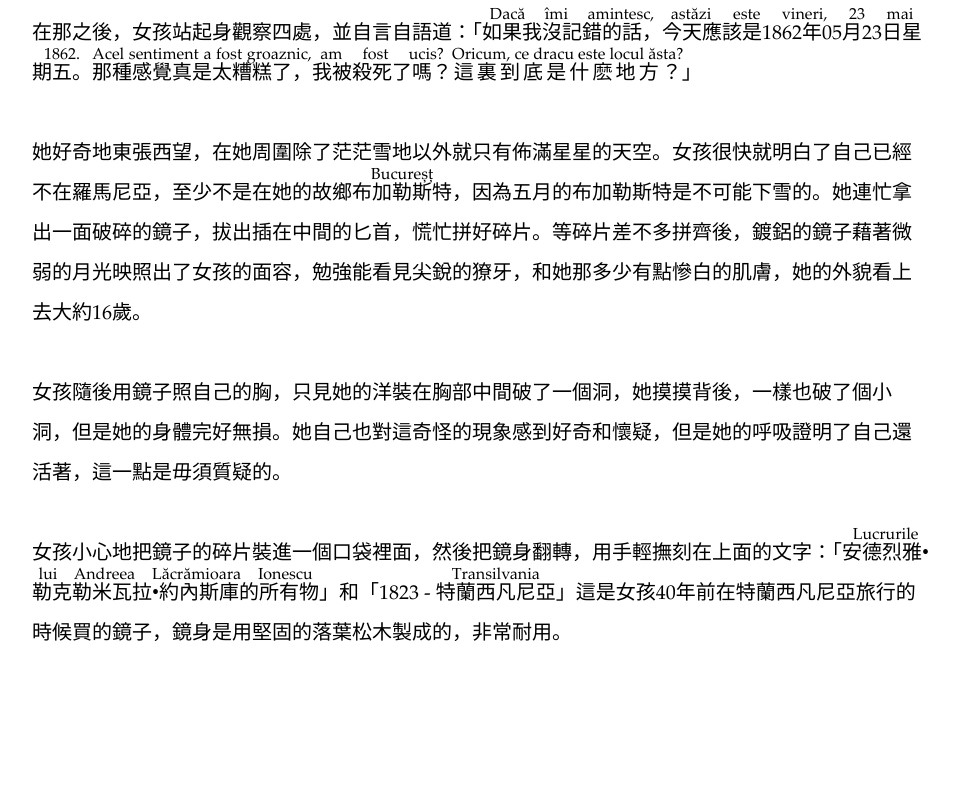
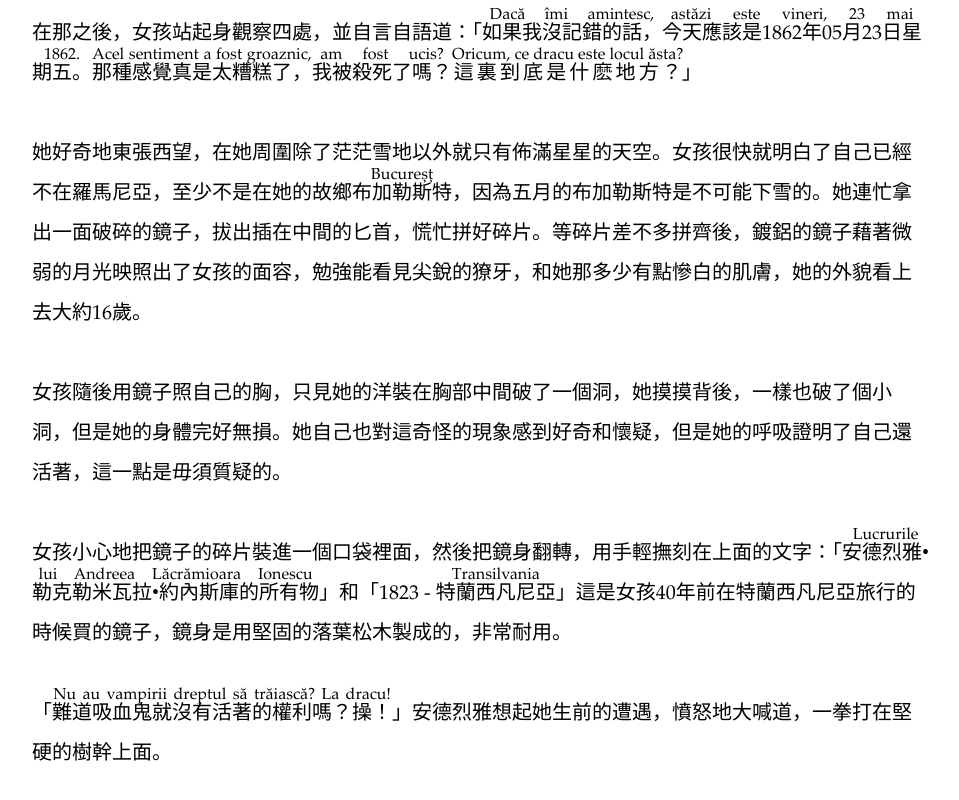
Before and after one commit to YamiyoshinLevi/Landing-Page-React, a plain HTML site: page novels/Vampire-01.html in a window 1280 px wide. Shown: the part 751-1551 px from the top of the page, without its empty margins (158-1117 px from the left). Before the commit the page ends 1437 px from the top, so only its background shows below. Drawn offline with Linux system fonts and the light colour scheme; a web font is replaced by a local one.

Commit message:
Update Vampire-01.html

```diff
--- a/novels/Vampire-01.html
+++ b/novels/Vampire-01.html
@@ -46,6 +46,8 @@
               女孩隨後用鏡子照自己的胸，只見她的洋裝在胸部中間破了一個洞，她摸摸背後，一樣也破了個小洞，但是她的身體完好無損。她自己也對這奇怪的現象感到好奇和懷疑，但是她的呼吸證明了自己還活著，這一點是毋須質疑的。
               <br><br>
               女孩小心地把鏡子的碎片裝進一個口袋裡面，然後把鏡身翻轉，用手輕撫刻在上面的文字：「<ruby>安德烈雅•勒克勒米瓦拉•約內斯庫的所有物<rt>Lucrurile lui Andreea Lăcrămioara Ionescu</rt></ruby>」和「1823 - <ruby>特蘭西凡尼亞<rt>Transilvania</rt></ruby>」這是女孩40年前在特蘭西凡尼亞旅行的時候買的鏡子，鏡身是用堅固的落葉松木製成的，非常耐用。
+              <br><br>
+              「<ruby>難道吸血鬼就沒有活著的權利嗎？操！<rt>Nu au vampirii dreptul să trăiască? La dracu!</rt></ruby>」安德烈雅想起她生前的遭遇，憤怒地大喊道，一拳打在堅硬的樹幹上面。
             </p>
           </td>
         </tr>
```
